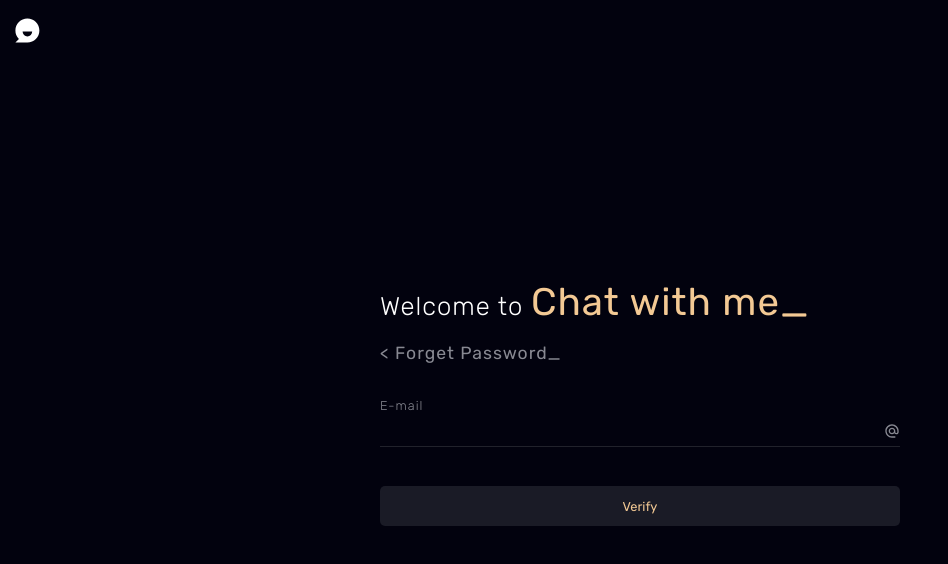
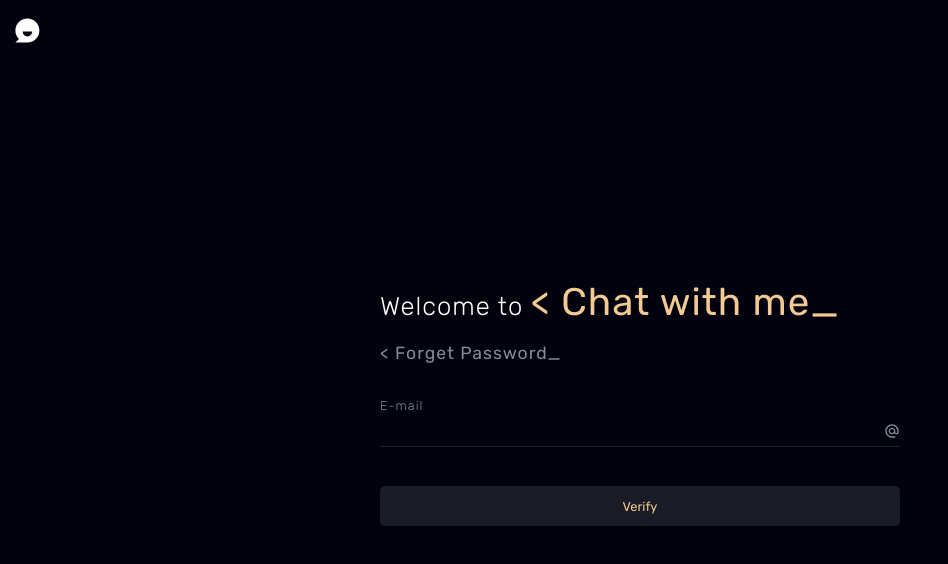
Before and after one commit to DevelopedBy-Siva/chat-with-me, a React (Create React App) app in the folder client/: page /forgot-password in a window 1280 px wide. Shown: the top 564 px of the page, without its empty margins (0-948 px from the left). Built offline with nearby package versions, Linux system fonts and the light colour scheme.

Commit message:
Re design Page Title

```diff
--- a/client/src/components/Public/common/PageWrapper.js
+++ b/client/src/components/Public/common/PageWrapper.js
@@ -68,6 +68,10 @@ const HeadingSplit = styled.h1`
     content: " ";
     white-space: pre;
   }
+
+  &:nth-child(2)::before {
+    content: "\u003C ";
+  }
 `;
 
 const SubHeading = styled.h2`
```
